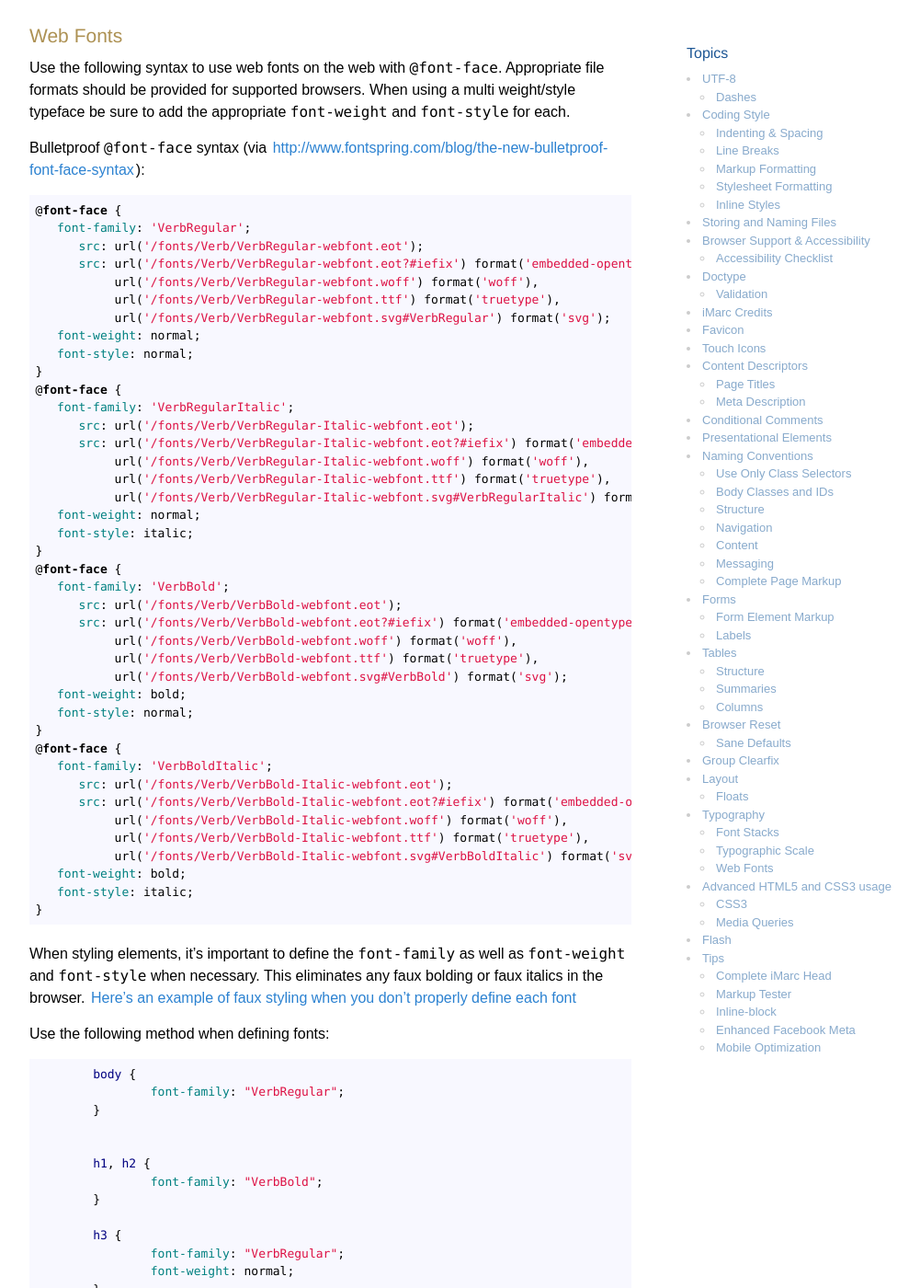
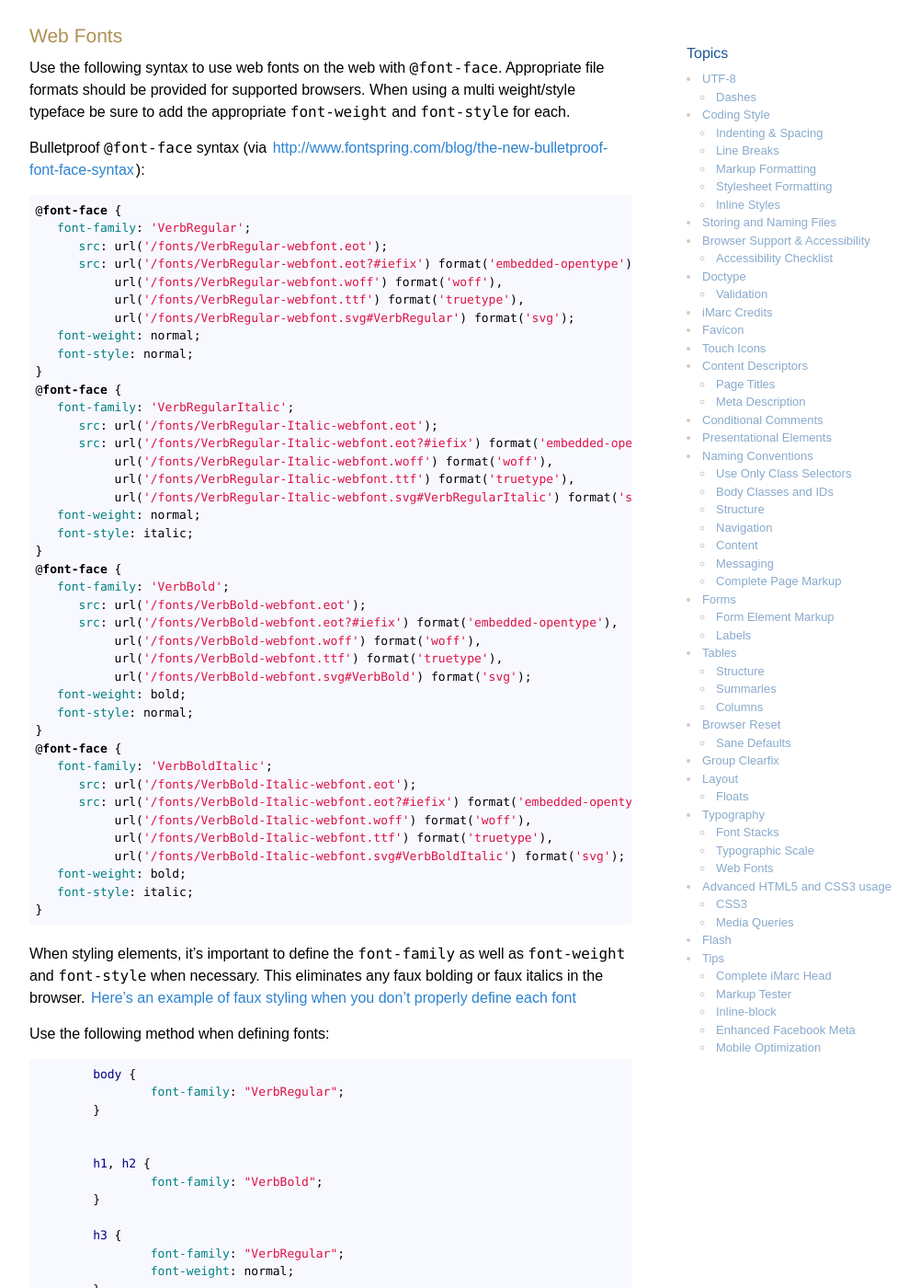
Before and after one commit to imarc/handbook, a Jekyll site: the page built from frontend.markdown, in a window 1280 px wide and 1400 px high, scrolled down 27049 px. Shown: the whole window at 92% size, without its empty margins (138-1139 px from the left). Built offline with Jekyll 4.4.1, drawn with Linux system fonts in a browser that asks for light colours; nearby versions of some CDN libraries.

Commit message:
Updated Web fonts section
Shortened the font url to make thinks look a cleaner

```diff
--- a/frontend.markdown
+++ b/frontend.markdown
@@ -1126,41 +1126,41 @@ Bulletproof `@font-face` syntax (via [http://www.fontspring.com/blog/the-new-bul
 
 	@font-face {
 	   font-family: 'VerbRegular';
-	      src: url('/fonts/Verb/VerbRegular-webfont.eot');
-	      src: url('/fonts/Verb/VerbRegular-webfont.eot?#iefix') format('embedded-opentype'),
-	           url('/fonts/Verb/VerbRegular-webfont.woff') format('woff'),
-	           url('/fonts/Verb/VerbRegular-webfont.ttf') format('truetype'),
-	           url('/fonts/Verb/VerbRegular-webfont.svg#VerbRegular') format('svg');
+	      src: url('/fonts/VerbRegular-webfont.eot');
+	      src: url('/fonts/VerbRegular-webfont.eot?#iefix') format('embedded-opentype'),
+	           url('/fonts/VerbRegular-webfont.woff') format('woff'),
+	           url('/fonts/VerbRegular-webfont.ttf') format('truetype'),
+	           url('/fonts/VerbRegular-webfont.svg#VerbRegular') format('svg');
 	   font-weight: normal;
 	   font-style: normal;
 	}
 	@font-face {
 	   font-family: 'VerbRegularItalic';
-	      src: url('/fonts/Verb/VerbRegular-Italic-webfont.eot');
-	      src: url('/fonts/Verb/VerbRegular-Italic-webfont.eot?#iefix') format('embedded-opentype'),
-	           url('/fonts/Verb/VerbRegular-Italic-webfont.woff') format('woff'),
-	           url('/fonts/Verb/VerbRegular-Italic-webfont.ttf') format('truetype'),
-	           url('/fonts/Verb/VerbRegular-Italic-webfont.svg#VerbRegularItalic') format('svg');
+	      src: url('/fonts/VerbRegular-Italic-webfont.eot');
+	      src: url('/fonts/VerbRegular-Italic-webfont.eot?#iefix') format('embedded-opentype'),
+	           url('/fonts/VerbRegular-Italic-webfont.woff') format('woff'),
+	           url('/fonts/VerbRegular-Italic-webfont.ttf') format('truetype'),
+	           url('/fonts/VerbRegular-Italic-webfont.svg#VerbRegularItalic') format('svg');
 	   font-weight: normal;
 	   font-style: italic;
 	}
 	@font-face {
 	   font-family: 'VerbBold';
-	      src: url('/fonts/Verb/VerbBold-webfont.eot');
-	      src: url('/fonts/Verb/VerbBold-webfont.eot?#iefix') format('embedded-opentype'),
-	           url('/fonts/Verb/VerbBold-webfont.woff') format('woff'),
-	           url('/fonts/Verb/VerbBold-webfont.ttf') format('truetype'),
-	           url('/fonts/Verb/VerbBold-webfont.svg#VerbBold') format('svg');
+	      src: url('/fonts/VerbBold-webfont.eot');
+	      src: url('/fonts/VerbBold-webfont.eot?#iefix') format('embedded-opentype'),
+	           url('/fonts/VerbBold-webfont.woff') format('woff'),
+	           url('/fonts/VerbBold-webfont.ttf') format('truetype'),
+	           url('/fonts/VerbBold-webfont.svg#VerbBold') format('svg');
 	   font-weight: bold;
 	   font-style: normal;
 	}
 	@font-face {
 	   font-family: 'VerbBoldItalic';
-	      src: url('/fonts/Verb/VerbBold-Italic-webfont.eot');
-	      src: url('/fonts/Verb/VerbBold-Italic-webfont.eot?#iefix') format('embedded-opentype'),
-	           url('/fonts/Verb/VerbBold-Italic-webfont.woff') format('woff'),
-	           url('/fonts/Verb/VerbBold-Italic-webfont.ttf') format('truetype'),
-	           url('/fonts/Verb/VerbBold-Italic-webfont.svg#VerbBoldItalic') format('svg');
+	      src: url('/fonts/VerbBold-Italic-webfont.eot');
+	      src: url('/fonts/VerbBold-Italic-webfont.eot?#iefix') format('embedded-opentype'),
+	           url('/fonts/VerbBold-Italic-webfont.woff') format('woff'),
+	           url('/fonts/VerbBold-Italic-webfont.ttf') format('truetype'),
+	           url('/fonts/VerbBold-Italic-webfont.svg#VerbBoldItalic') format('svg');
 	   font-weight: bold;
 	   font-style: italic;
 	}
```
